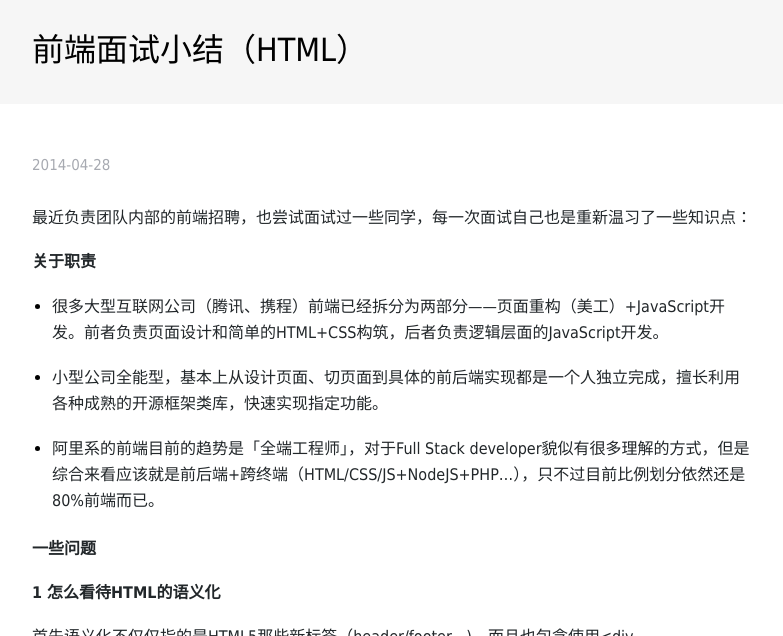
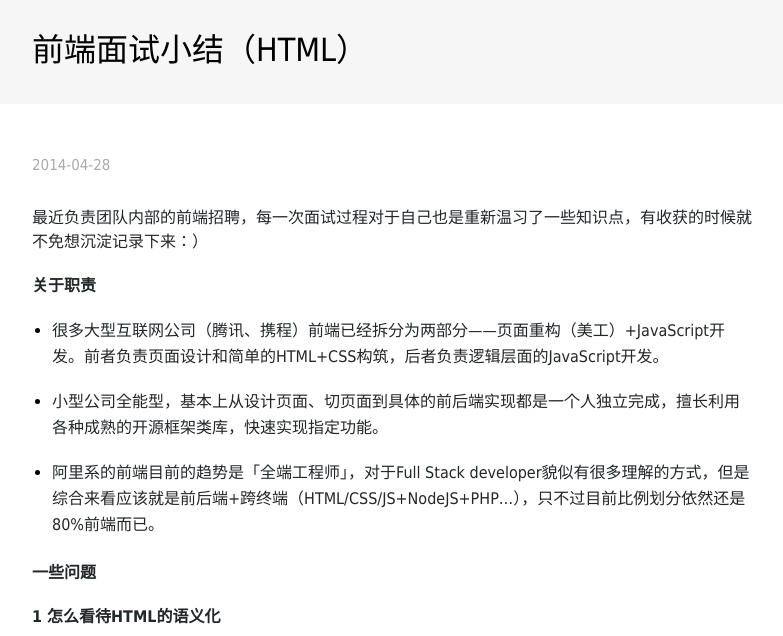
Before and after one commit to besteric/besteric.github.com, a Jekyll site: the page built from _posts/2014-04-28-front-end-interview-experience-html.md, in a window 1280 px wide and 900 px high, cut to the strip 264-900 px from the top of the window. Shown: the whole strip, without its empty margins (248-1031 px from the left). Built offline with Jekyll 4.4.1, drawn with Linux system fonts in a browser that asks for light colours; nearby versions of some CDN libraries; some web fonts are replaced; Markdown is read by kramdown in place of the engine named in the settings; comment, search, counter and statistics services are not loaded; some of the changed text lies outside the part shown.

Commit message:
new post

```diff
--- a/_posts/2014-04-28-front-end-interview-experience-html.md
+++ b/_posts/2014-04-28-front-end-interview-experience-html.md
@@ -1,7 +1,7 @@
 ---
 layout: post
 title: "前端面试小结（HTML）"
-description:
+description: 最近负责团队内部的前端招聘，每一次面试过程对于自己也是重新温习了一些知识点，有收获的时候就不免想沉淀记录下来：）
 categories:
 - 蛋疼的事
 tags:
@@ -10,7 +10,7 @@ tags:
 
 ---
 
-最近负责团队内部的前端招聘，也尝试面试过一些同学，每一次面试自己也是重新温习了一些知识点：
+最近负责团队内部的前端招聘，每一次面试过程对于自己也是重新温习了一些知识点，有收获的时候就不免想沉淀记录下来：）
 
 **关于职责**
 
```
Also changed, not shown: _posts/2014-04-26-change-watchband.md (added, +51 -0 lines).
